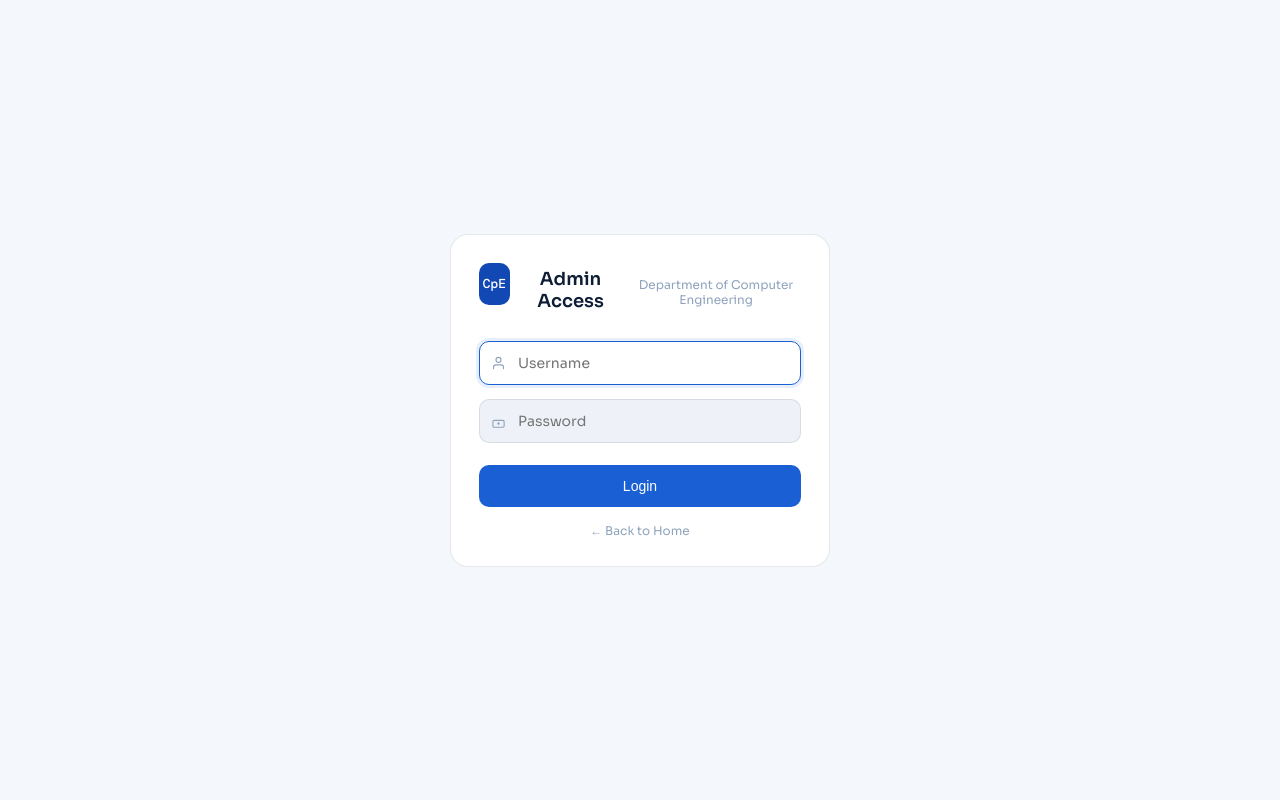
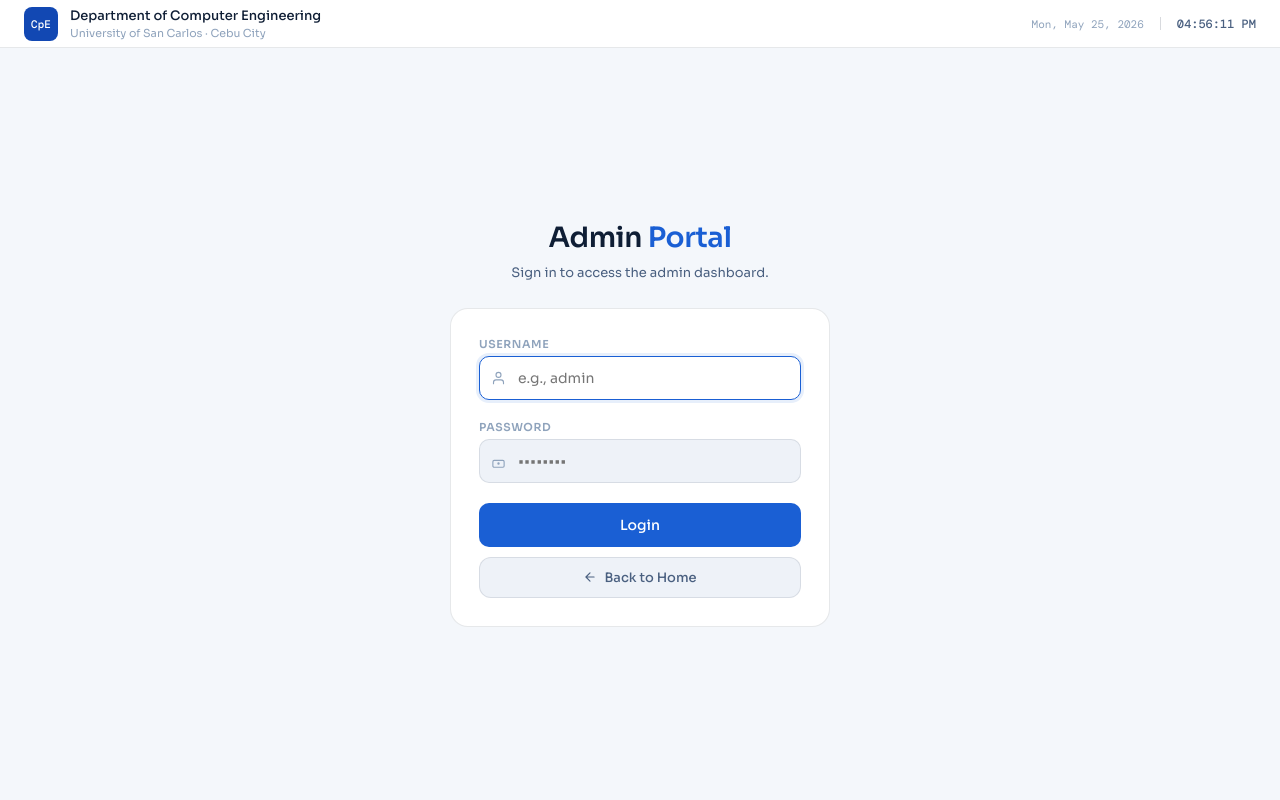
Before and after one commit to lysanderuy/contact-tracing, a PHP site: page /?page=admin_login in a window 1280 px wide. Run offline with PHP 8.4, Linux system fonts and the light colour scheme.

Commit message:
[UI/UX][Lysan] Redesign admin login page

```diff
--- a/app/pages/admin_login.php
+++ b/app/pages/admin_login.php
@@ -15,41 +15,49 @@ if (empty($_SESSION['csrf_token'])) {
 $page_title = 'Admin Login — CpE Contact Tracing';
 $css_files  = ['admin.css', 'admin_login.css'];
 $page_js    = ['js/admin_login.js'];
-$skip_header = true;
-$skip_main   = true;
 $skip_footer = true;
 include __DIR__ . '/../includes/header.php';
 ?>
 
-<div class="card">
-  <div class="brand">
-    <div class="brand-badge">CpE</div>
-    <div class="brand-title">Admin Access</div>
-    <div class="brand-subtitle">Department of Computer Engineering</div>
+<div class="welcome">
+  <h1>Admin <span>Portal</span></h1>
+  <p>Sign in to access the admin dashboard.</p>
 </div>
 
+<div class="card">
   <div class="error" id="login-error" style="display:none;"></div>
 
   <form id="login-form">
     <input type="hidden" id="csrf-token" value="<?= htmlspecialchars($_SESSION['csrf_token']) ?>"/>
     <div class="field">
+      <label for="username">Username</label>
+      <div class="field-input">
         <svg viewBox="0 0 24 24" fill="none" stroke="currentColor" stroke-width="1.8" stroke-linecap="round" stroke-linejoin="round">
           <path d="M20 21v-2a4 4 0 0 0-4-4H8a4 4 0 0 0-4 4v2"/>
           <circle cx="12" cy="7" r="4"/>
         </svg>
-      <input type="text" id="username" name="username" placeholder="Username" required autofocus autocomplete="username"/>
+        <input type="text" id="username" name="username" placeholder="e.g., admin" required autofocus autocomplete="username"/>
+      </div>
     </div>
     <div class="field">
+      <label for="password">Password</label>
+      <div class="field-input">
         <svg viewBox="0 0 24 24" fill="none" stroke="currentColor" stroke-width="1.8" stroke-linecap="round" stroke-linejoin="round">
           <rect x="3" y="11" width="18" height="11" rx="2"/>
           <circle cx="12" cy="16" r="1"/>
         </svg>
-      <input type="password" id="password" name="password" placeholder="Password" required autocomplete="current-password"/>
+        <input type="password" id="password" name="password" placeholder="••••••••" required autocomplete="current-password"/>
+      </div>
     </div>
     <button type="submit" class="btn-main">Login</button>
   </form>
 
-  <a class="login-link" href="?page=home">← Back to Home</a>
+  <a class="login-link" href="?page=home">
+    <svg viewBox="0 0 24 24" fill="none" stroke="currentColor" stroke-width="2" stroke-linecap="round" stroke-linejoin="round">
+      <path d="M19 12H5M12 19l-7-7 7-7"/>
+    </svg>
+    Back to Home
+  </a>
 </div>
 
 <?php include __DIR__ . '/../includes/footer.php'; ?>
--- a/public/css/admin_login.css
+++ b/public/css/admin_login.css
@@ -1,7 +1,43 @@
 body {
   display: flex;
+  flex-direction: column;
+}
+
+main {
+  flex: 1;
+  display: flex;
+  flex-direction: column;
   align-items: center;
   justify-content: center;
+  padding: 40px 16px;
+}
+
+.welcome {
+  text-align: center;
+  margin-bottom: 24px;
+  animation: rise 0.5s ease both;
+}
+
+@keyframes rise {
+  from { opacity: 0; transform: translateY(10px); }
+  to   { opacity: 1; transform: translateY(0); }
+}
+
+.welcome h1 {
+  font-size: 28px;
+  font-weight: 600;
+  color: var(--text-primary);
+  letter-spacing: -0.4px;
+  line-height: 1.2;
+}
+
+.welcome h1 span { color: var(--blue-500); }
+
+.welcome p {
+  font-size: 13px;
+  color: var(--text-secondary);
+  margin-top: 8px;
+  line-height: 1.6;
 }
 
 .card {
@@ -11,26 +47,28 @@ body {
   border-radius: 18px;
 }
 
-.brand {
+.card-title {
+  font-size: 18px;
+  font-weight: 600;
+  color: var(--text-primary);
   text-align: center;
-  margin-bottom: 24px;
+  margin-bottom: 20px;
 }
 
-.brand-badge {
-  width: 42px; height: 42px;
-  border-radius: 10px;
-  font-size: 13px;
-  display: inline-flex;
-  align-items: center;
-  justify-content: center;
-  margin-bottom: 12px;
+.field { margin-bottom: 20px; }
+
+.field label {
+  display: block;
+  font-size: 11px;
+  font-weight: 600;
+  color: var(--text-muted);
+  text-transform: uppercase;
+  letter-spacing: 0.6px;
+  margin-bottom: 5px;
 }
 
-.brand-title    { font-size: 18px; font-weight: 600; color: var(--text-primary); }
-.brand-subtitle { font-size: 12px; color: var(--text-muted); margin-top: 4px; }
-
-.field { position: relative; margin-bottom: 14px; }
-.field svg {
+.field-input { position: relative; }
+.field-input svg {
   position: absolute; left: 12px; top: 50%; transform: translateY(-50%);
   width: 15px; height: 15px; color: var(--text-muted);
 }
@@ -53,14 +91,25 @@ input:focus {
 }
 
 .btn-main {
-  width: 100%; padding: 13px;
+  width: 100%;
+  padding: 13px;
   background: var(--blue-500);
-  border: none; border-radius: 10px;
-  font-size: 14px; font-weight: 500;
-  color: #fff; cursor: pointer;
+  border: none;
+  border-radius: 10px;
+  font-size: 14px;
+  font-weight: 500;
+  font-family: 'Sora', sans-serif;
+  color: #fff;
+  cursor: pointer;
+  display: flex;
+  align-items: center;
+  justify-content: center;
+  gap: 8px;
+  transition: background 0.15s, transform 0.1s;
   margin-top: 8px;
 }
 .btn-main:hover { background: var(--blue-400); }
+.btn-main:active { transform: scale(0.985); }
 
 .error {
   background: #fef2f2;
@@ -73,11 +122,28 @@ input:focus {
 }
 
 .login-link {
-  display: block;
-  text-align: center;
-  margin-top: 16px;
-  font-size: 12px;
-  color: var(--text-muted);
+  display: flex;
+  align-items: center;
+  justify-content: center;
+  gap: 7px;
+  width: 100%;
+  margin-top: 10px;
+  padding: 11px 16px;
+  background: var(--surface-2);
+  border: 1px solid var(--border);
+  border-radius: 12px;
+  font-size: 13px;
+  font-weight: 500;
+  font-family: 'Sora', sans-serif;
+  color: var(--text-secondary);
   text-decoration: none;
+  transition: background 0.15s, border-color 0.15s, transform 0.1s;
+  box-sizing: border-box;
 }
-.login-link:hover { color: var(--text-secondary); }
+.login-link svg { width: 14px; height: 14px; flex-shrink: 0; }
+.login-link:hover {
+  background: var(--blue-50);
+  border-color: rgba(26,95,212,0.2);
+  color: var(--text-primary);
+}
+.login-link:active { transform: scale(0.985); }
```
Lines whose indentation alone changed are shown as unchanged.
